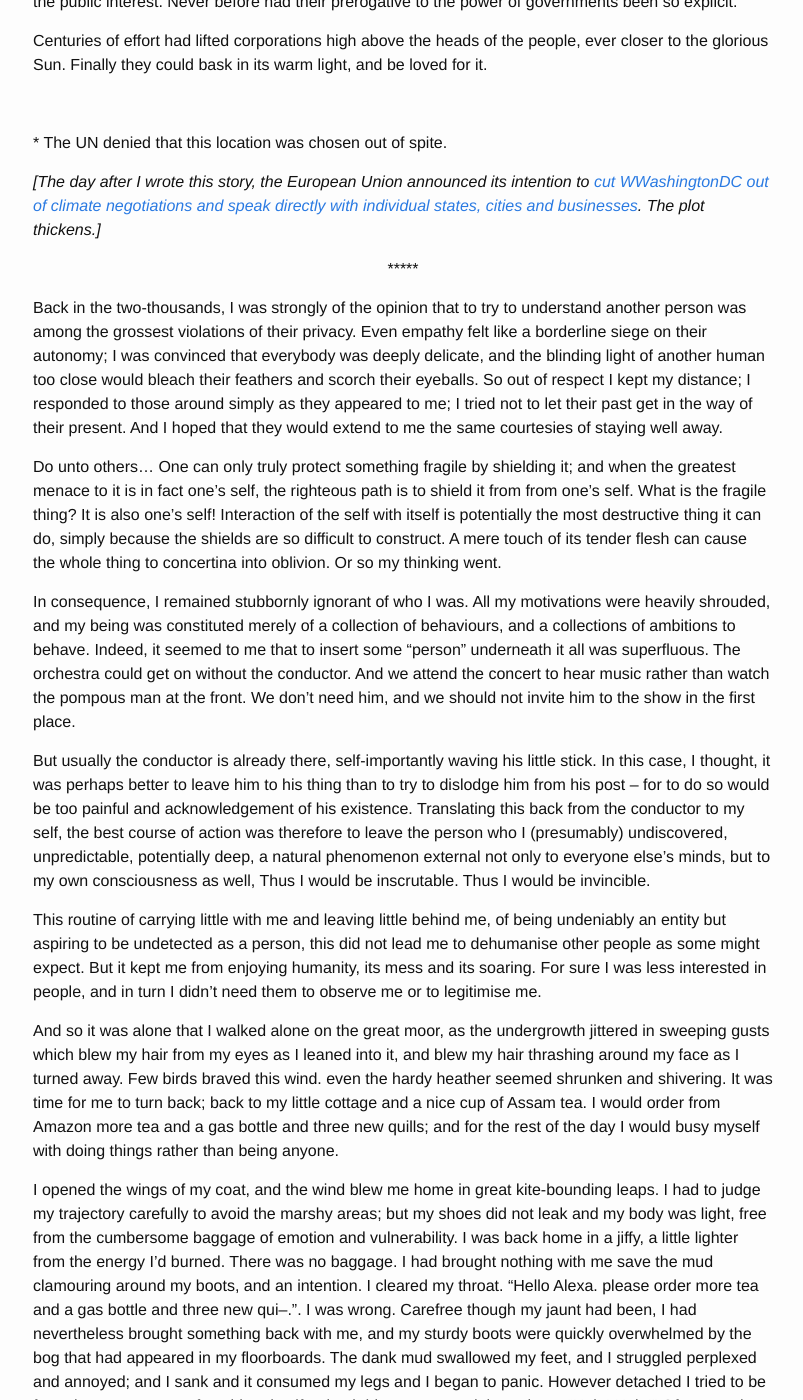
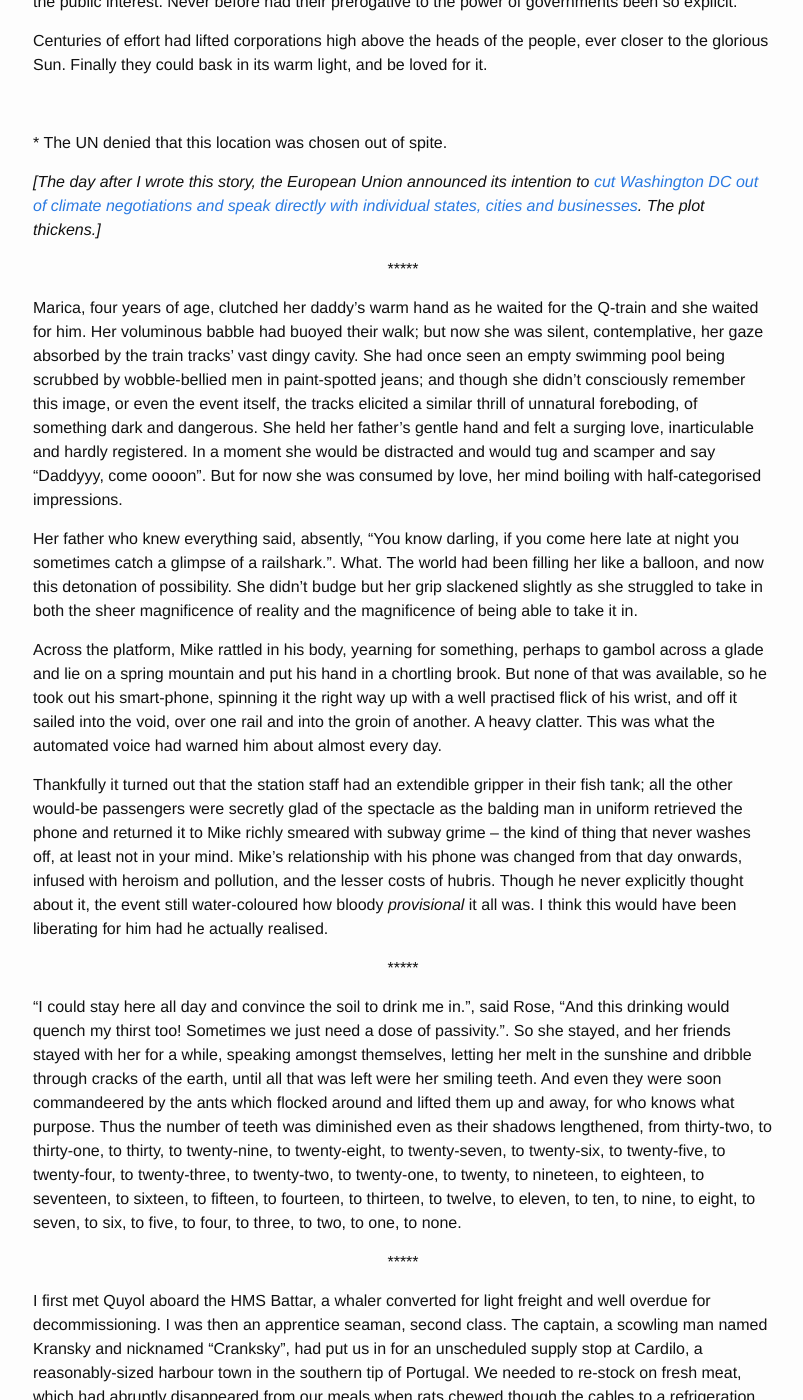
Before and after one commit to Allium/WithoutHeadOrFoot, a Jekyll site: the page built from _posts/2017-06-02-Little-Fabulations.md, in a window 1280 px wide and 1400 px high, scrolled down 2608 px. Shown: the whole window, without its empty margins (237-1040 px from the left). Built offline with Jekyll 4.4.1, drawn with Linux system fonts in a browser that asks for light colours; comment, search, counter and statistics services are not loaded; some of the changed text lies outside the part shown.

Commit message:
Fabulateions bog re-touch

```diff
--- a/_posts/2017-06-02-Little-Fabulations.md
+++ b/_posts/2017-06-02-Little-Fabulations.md
@@ -77,24 +77,7 @@
 
 \* The UN denied that this location was chosen out of spite.
 
-_[The day after I wrote this story, the European Union announced its intention to [cut WWashingtonDC out of climate negotiations and speak directly with individual states, cities and businesses](https://www.theguardian.com/environment/2017/jun/02/european-leaders-vow-to-keep-fighting-global-warming-despite-us-withdrawal). The plot thickens.]_
-
-
-<p align="center">*****</p>
-
-Back in the two-thousands, I was strongly of the opinion that to try to understand another person was among the grossest violations of their privacy. Even empathy felt like a borderline siege on their autonomy; I was convinced that everybody was deeply delicate, and the blinding light of another human too close would bleach their feathers and scorch their eyeballs. So out of respect I kept my distance; I responded to those around simply as they appeared to me; I tried not to let their past get in the way of their present. And I hoped that they would extend to me the same courtesies of staying well away.
-
-Do unto others&hellip; One can only truly protect something fragile by shielding it; and when the greatest menace to it is in fact one's self, the righteous path is to shield it from from one's self. What is the fragile thing? It is also one's self! Interaction of the self with itself is potentially the most destructive thing it can do, simply because the shields are so difficult to construct. A mere touch of its tender flesh can cause the whole thing to concertina into oblivion. Or so my thinking went.
-
-In consequence, I remained stubbornly ignorant of who I was. All my motivations were heavily shrouded, and my being was constituted merely of a collection of behaviours, and a collections of ambitions to behave. Indeed, it seemed to me that to insert some "person" underneath it all was superfluous. The orchestra could get on without the conductor. And we attend the concert to hear music rather than watch the pompous man at the front. We don't need him, and we should not invite him to the show in the first place.
-
-But usually the conductor is already there, self-importantly waving his little stick. In this case, I thought, it was perhaps better to leave him to his thing than to try to dislodge him from his post -- for to do so would be too painful and acknowledgement of his existence. Translating this back from the conductor to my self, the best course of action was therefore to leave the person who I (presumably) undiscovered, unpredictable, potentially deep, a natural phenomenon external not only to everyone else's minds, but to my own consciousness as well, Thus I would be inscrutable. Thus I would be invincible.
-
-This routine of carrying little with me and leaving little behind me, of being undeniably an entity but aspiring to be undetected as a person, this did not lead me to dehumanise other people as some might expect. But it kept me from enjoying humanity, its mess and its soaring. For sure I was less interested in people, and in turn I didn't need them to observe me or to legitimise me.
-
-And so it was alone that I walked alone on the great moor, as the undergrowth jittered in sweeping gusts which blew my hair from my eyes as I leaned into it, and blew my hair thrashing around my face as I turned away. Few birds braved this wind. even the hardy heather seemed shrunken and shivering. It was time for me to turn back; back to my little cottage and a nice cup of Assam tea. I would order from Amazon more tea and a gas bottle and three new quills; and for the rest of the day I would busy myself with doing things rather than being anyone.
-
-I opened the wings of my coat, and the wind blew me home in great kite-bounding leaps. I had to judge my trajectory carefully to avoid the marshy areas; but my shoes did not leak and my body was light, free from the cumbersome baggage of emotion and vulnerability. I was back home in a jiffy, a little lighter from the energy I'd burned. There was no baggage. I had brought nothing with me save the mud clamouring around my boots, and an intention. I cleared my throat. "Hello Alexa. please order more tea and a gas bottle and three new qui--.". I was wrong. Carefree though my jaunt had been, I had nevertheless brought something back with me, and my sturdy boots were quickly overwhelmed by the bog that had appeared in my floorboards. The dank mud swallowed my feet, and I struggled perplexed and annoyed; and I sank and it consumed my legs and I began to panic. However detached I tried to be from the petty caress of world and self, primal drives screamed through me "Help! Help!" Of course there was nobody in the lonely cottage or on the rushbrushed moor to help or to even listen to my cries. Coldness on my skin as I sank and sank and my waist breached the surface of the mire. Time running out. "Heeelp!". My chest. "Heeeeellllp". My neck. "Heel-- Oh! Oh Alexa! Alexa, call the police, call emergency. ALEXA-*khah* ALEX-A-*klackgh-glub*.".
+_[The day after I wrote this story, the European Union announced its intention to [cut Washington DC out of climate negotiations and speak directly with individual states, cities and businesses](https://www.theguardian.com/environment/2017/jun/02/european-leaders-vow-to-keep-fighting-global-warming-despite-us-withdrawal). The plot thickens.]_
 
 
 <p align="center">*****</p>
@@ -118,6 +101,28 @@
 A party was sent to Cardilo to negotiate the purchase of supplies, and to locate a replacement cable for the fridge unit. Cranksky told me to stay aboard because the engine's cooling pipes weren't going to check themselves. They were fine. When I finally returned to the galley, nursing a small burn on my arm, a product of my incompetence, a man wearing two calico neckties and patent vellure sandals was fitting a new cable to the back of the refrigerator. This was Quyol. Standing, he flipped a switch and it spluttered to life. "All done!", he said to me. "Hey, wanna see something cool?" with a wink. I followed him behind the fridge. There was a great lion there, a lion who'd been waiting a long time to meet me. I knew him. He had accompanied me in my childhood dreams. "Aslan?" I gasped.
 
 No. It was an ordinary lion. It sprang at me, knocked me to the ground and, impervious to my desperate blows, tore out my throat, leaving me to suffocate and drown in my own blood and heaving agony.
+
+
+<p align="center">*****</p>
+
+Back in the two-thousands, I was strongly of the opinion that to try to understand another person was among the grossest violations of their privacy &ndash; empathy as a form of violence. I was convinced that everybody was deeply delicate, that the blinding light of another human venturing too close would bleach their feathers and scorch their eyeballs. So out of respect I kept my distance; I responded to those around simply as they appeared to me; I tried not to let their past get in the way of their present. And I hoped that they would extend to me the same courtesies of staying well away. Do unto others&hellip;
+
+Sometimes one can only protect a fragile thing from menace by shielding it; and when the greatest menace is in fact one's self, the righteous path is therefore to shield it from one's self. What is this fragile thing? It is also one's self! Interaction of the self with itself is a small act of self-destruction; and barriers to prevent this are so hard to maintain. I felt &ndash;I knew&ndash; that a mere touch of my tender flesh would condemn me to a rolling nausea.
+
+In consequence, I cultivated a stubborn ignorance of who I was. All my motivations were shrouded, such that my being comprised merely a collection of behaviours and ambitions to behave. Indeed, it seemed to me that to insert some "person" underneath it all was superfluous. The orchestra could get on without the conductor. Besides, we attend the concert to hear music rather than watch the pompous man at the front. We don't need him; maybe we shouldn't have invited him in the first place.
+
+But usually the conductor is already there, waving his little stick with a supposed grandeur that is as earnest as it is preposterous. In this case, I thought, it was perhaps better to leave this gremlin to his thing than to try to dislodge him -- to do so might be too painful, and of course he would be bloody thrilled at all the attention.
+
+Similarly, I decided the best course of action was to leave the person who I (presumably) was undiscovered, unpredictable, potentially deep, a natural phenomenon external not only to everyone else's minds, but to my own consciousness as well. A chandelier that no-one has seen. Thus I would be inscrutable. Thus I would be invincible.
+
+This routine of carrying little with me and leaving little behind me, of being an person-like entity but aspiring to forget the person, this did not lead me to dehumanise other people as some might expect. But it kept me from enjoying humanity, its mess and its swelling and its soaring. For sure I was less interested in others for who they were. And I certainly didn't need them to legitimise me.
+
+Thus it was *alone* that I walked across the great moor, with the undergrowth jittering at the sweeping gusts which blew my hair from my eyes as I leaned in, and thrashed it around my face as I turned away. Few birds braved this wind. even the hardy heather seemed shrunken and shivering. Finally it was time for me to turn back; back to my little cottage for a nice cup of Assam tea. I would order from Amazon more tea and a gas bottle and three new quills; and for the rest of the day I would busy myself with doing things rather than being anyone.
+
+I opened the wings of my coat, and the wind blew me home in great kite-bounding leaps. I had to judge my trajectory carefully to avoid the marshy areas; but my shoes did not leak and my body was light, free from the cumbersome baggage of emotion and vulnerability. I was back home in a jiffy, a little lighter from the energy I'd burned. There was no baggage. I had brought nothing with me save the mud clamouring around my boots, and an intention. I cleared my throat. "Hello Alexa. please order more tea and a gas bottle and three new qui--.". I was wrong. Carefree though my jaunt had been, I had nevertheless brought something back with me, and my sturdy boots were quickly overwhelmed by the bog that had appeared in my floorboards.
+<!-- The dank mud swallowed my feet, and I struggled perplexed and annoyed; and I sank and it consumed my legs and I began to panic. However detached I tried to be from the petty caress of world and self, primal drives screamed through me "Help! Help!" Of course there was nobody in the lonely cottage or on the rushbrushed moor to help or to even listen to my cries. Coldness on my skin as I sank and sank and my waist breached the surface of the mire. Time running out. "Heeelp!". My chest. "Heeeeellllp". My neck. "Heel-- Oh! Oh Alexa! Alexa, call the police, call emergency. ALEXA-*khah* ALEX-A-*klackgh-glub*.". -->
+
+
 
 <p align="center">*****</p>
 
```
